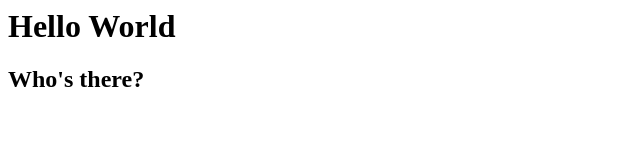
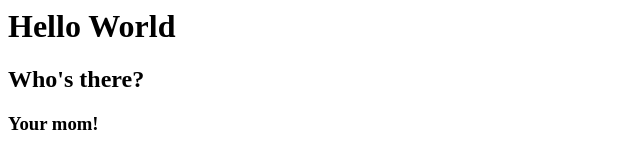
Before and after one commit to storytimesolutions/azure-deploy, a website: page index.html in a window 1280 px wide. Shown: the whole page, without its empty margins (0-640 px from the left). Drawn offline with Linux system fonts and the light colour scheme.

Commit message:
Adding to the joke

```diff
--- a/index.html
+++ b/index.html
@@ -1,2 +1,3 @@
 <h1>Hello World</h1>
 <h2>Who's there?</h2>
+<h3>Your mom!</h3>
```
